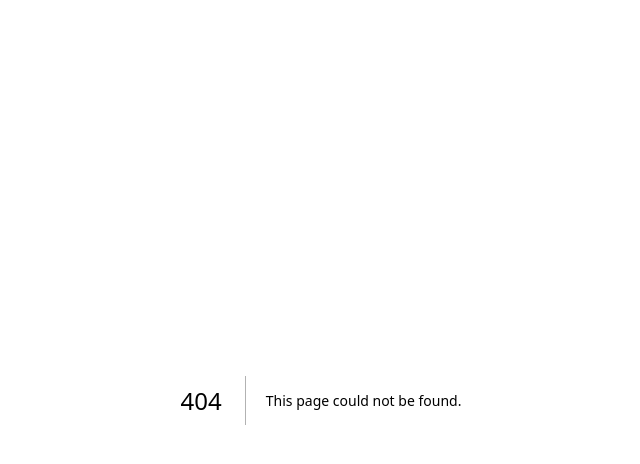
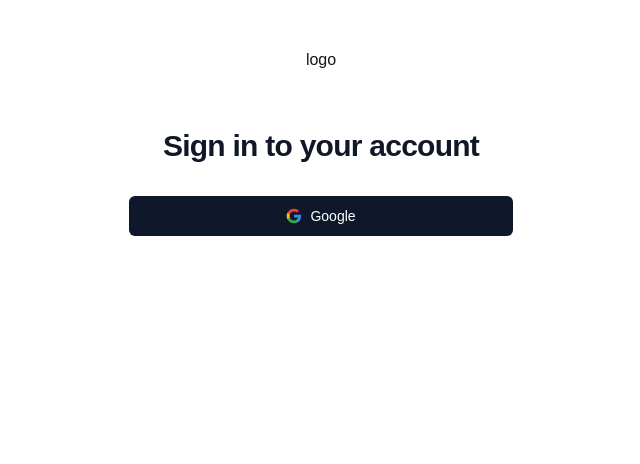
Before and after one commit to NimrodShefi/PrivateMessagingApp, a Next.js app: page /login in a window 1280 px wide. Before the commit this address had no page. Shown: the top 464 px of the page, without its empty margins (319-959 px from the left). Built offline with nearby package versions, Linux system fonts and the light colour scheme.

Commit message:
creating the login screen with the logic and login screen - but login button isn't yet functional

```diff
--- a/package.json
+++ b/package.json
@@ -9,11 +9,13 @@
     "lint": "next lint"
   },
   "dependencies": {
+    "@next-auth/upstash-redis-adapter": "^3.0.4",
     "@upstash/redis": "^1.34.9",
     "class-variance-authority": "^0.7.1",
     "clsx": "^2.1.1",
     "lucide-react": "^0.509.0",
     "next": "15.3.2",
+    "next-auth": "^4.24.11",
     "postcss": "^8.5.3",
     "react": "^19.0.0",
     "react-dom": "^19.0.0",
--- /dev/null
+++ b/src/app/login/page.tsx
@@ -0,0 +1,63 @@
+"use client";
+
+import Button from "@/components/ui/Button";
+import { FC, useState } from "react";
+
+interface pageProps {}
+
+const page: FC<pageProps> = ({}) => {
+  const [isLoading, setIsLoading] = useState<boolean>(false);
+
+  async function loginWithGoogle() {}
+
+  return (
+    <>
+      <div className="flex min-h-full items-center justify-center py-12 px-4 sm:px-6 lg:px-8">
+        <div className="w-full flex flex-col items-center max-w-md space-y-8">
+          <div className="flex flex-col items-center gap-8">logo</div>
+          <h2 className="mt-6 text-center text-3xl font-bold tracking-tight text-gray-900">
+            Sign in to your account
+          </h2>
+          <Button
+            isLoading={isLoading}
+            type="button"
+            className="max-w-sm mx-auto w-full"
+            onClick={loginWithGoogle}
+          >
+            <svg
+              className="mr-2 h-4 w-4"
+              aria-hidden="true"
+              focusable="false"
+              data-prefix="fab"
+              data-icon="github"
+              role="img"
+              xmlns="http://www.w3.org/2000/svg"
+              viewBox="0 0 24 24"
+            >
+              <path
+                d="M22.56 12.25c0-.78-.07-1.53-.2-2.25H12v4.26h5.92c-.26 1.37-1.04 2.53-2.21 3.31v2.77h3.57c2.08-1.92 3.28-4.74 3.28-8.09z"
+                fill="#4285F4"
+              />
+              <path
+                d="M12 23c2.97 0 5.46-.98 7.28-2.66l-3.57-2.77c-.98.66-2.23 1.06-3.71 1.06-2.86 0-5.29-1.93-6.16-4.53H2.18v2.84C3.99 20.53 7.7 23 12 23z"
+                fill="#34A853"
+              />
+              <path
+                d="M5.84 14.09c-.22-.66-.35-1.36-.35-2.09s.13-1.43.35-2.09V7.07H2.18C1.43 8.55 1 10.22 1 12s.43 3.45 1.18 4.93l2.85-2.22.81-.62z"
+                fill="#FBBC05"
+              />
+              <path
+                d="M12 5.38c1.62 0 3.06.56 4.21 1.64l3.15-3.15C17.45 2.09 14.97 1 12 1 7.7 1 3.99 3.47 2.18 7.07l3.66 2.84c.87-2.6 3.3-4.53 6.16-4.53z"
+                fill="#EA4335"
+              />
+              <path d="M1 1h22v22H1z" fill="none" />
+            </svg>
+            Google
+          </Button>
+        </div>
+      </div>
+    </>
+  );
+};
+
+export default page;
--- a/src/app/page.tsx
+++ b/src/app/page.tsx
@@ -1,7 +1,11 @@
-import { db } from "@/lib/db";
+import Button from "@/components/ui/Button";
 
 export default async function Home() {
-  await db.set("hello", "hello");
-
-  return <div className="text-red-500">hello world</div>;
+  return (
+    <>
+      <Button variant="ghost" size="lg">
+        Hello
+      </Button>
+    </>
+  );
 }
--- /dev/null
+++ b/src/lib/auth.ts
@@ -0,0 +1,64 @@
+import { UpstashRedisAdapter } from "@next-auth/upstash-redis-adapter";
+import { NextAuthOptions } from "next-auth";
+import { db } from "./db";
+import GoogleProvider from "next-auth/providers/google";
+
+function getGoogleCredentials() {
+  const clientId = process.env.GOOGLE_CLIENT_ID;
+  const clientSecret = process.env.GOOGLE_CLIENT_SECRET;
+
+  if (!clientId || clientId.length === 0) {
+    throw new Error("Missing GOOGLE_CLIENT_ID");
+  }
+
+  if (!clientSecret || clientSecret.length === 0) {
+    throw new Error("Missing GOOGLE_CLIENT_SECRET");
+  }
+
+  return { clientId, clientSecret };
+}
+
+export const authOptions: NextAuthOptions = {
+  adapter: UpstashRedisAdapter(db),
+  session: {
+    strategy: "jwt",
+  },
+  pages: {
+    signIn: "/login",
+  },
+  providers: [
+    GoogleProvider({
+      clientId: getGoogleCredentials().clientId,
+      clientSecret: getGoogleCredentials().clientSecret,
+    }),
+  ],
+  callbacks: {
+    async jwt({ token, user }) {
+      const dbUser = (await db.get(`user:${token.id}`)) as User | null;
+
+      if (!dbUser) {
+        token.id = user!.id;
+        return token;
+      }
+
+      return {
+        id: dbUser.id,
+        name: dbUser.name,
+        email: dbUser.email,
+        picture: dbUser.image,
+      };
+    },
+    async session({ session, token }) {
+      if (token) {
+        session.user.id = token.id;
+        session.user.name = token.name;
+        session.user.email = token.email;
+        session.user.image = token.picture;
+      }
+      return session;
+    },
+    redirect() {
+      return "/dashboard";
+    },
+  },
+};
--- /dev/null
+++ b/src/pages/api/auth/[...nextauth].ts
@@ -0,0 +1,4 @@
+import { authOptions } from "@/lib/auth";
+import NextAuth from "next-auth";
+
+export default NextAuth(authOptions);
--- /dev/null
+++ b/src/types/db.d.ts
@@ -0,0 +1,6 @@
+interface User {
+  name: string;
+  email: string;
+  image: string;
+  id: string;
+}
--- /dev/null
+++ b/src/types/next-auth.d.ts
@@ -0,0 +1,18 @@
+import type { Session, User } from "next-auth";
+import type { JWT } from "next-auth/jwt";
+
+type UserId = string;
+
+declare module "next-auth/jwt" {
+  interface JWT {
+    id: UserId;
+  }
+}
+
+declare module "next-auth" {
+  interface Session {
+    user: User & {
+      id: UserId;
+    };
+  }
+}
```
Also changed, not shown: 1 other file (tests, documents, lock files or other folders).
